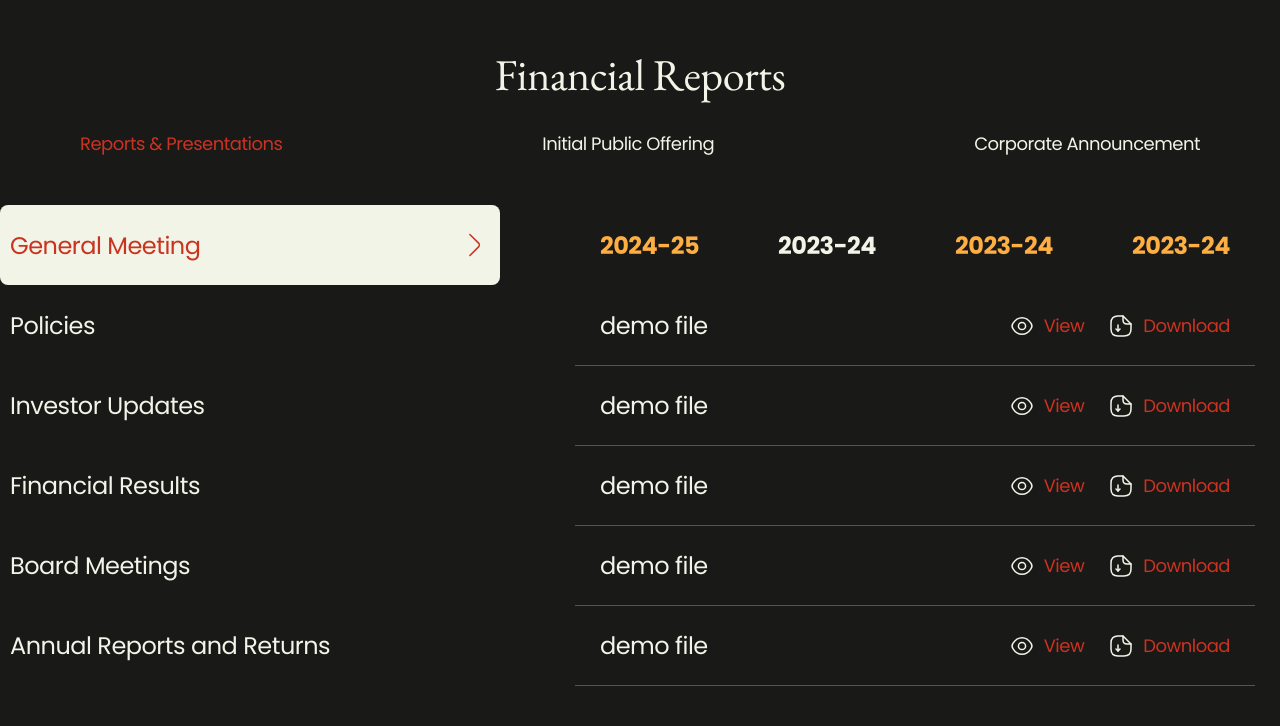
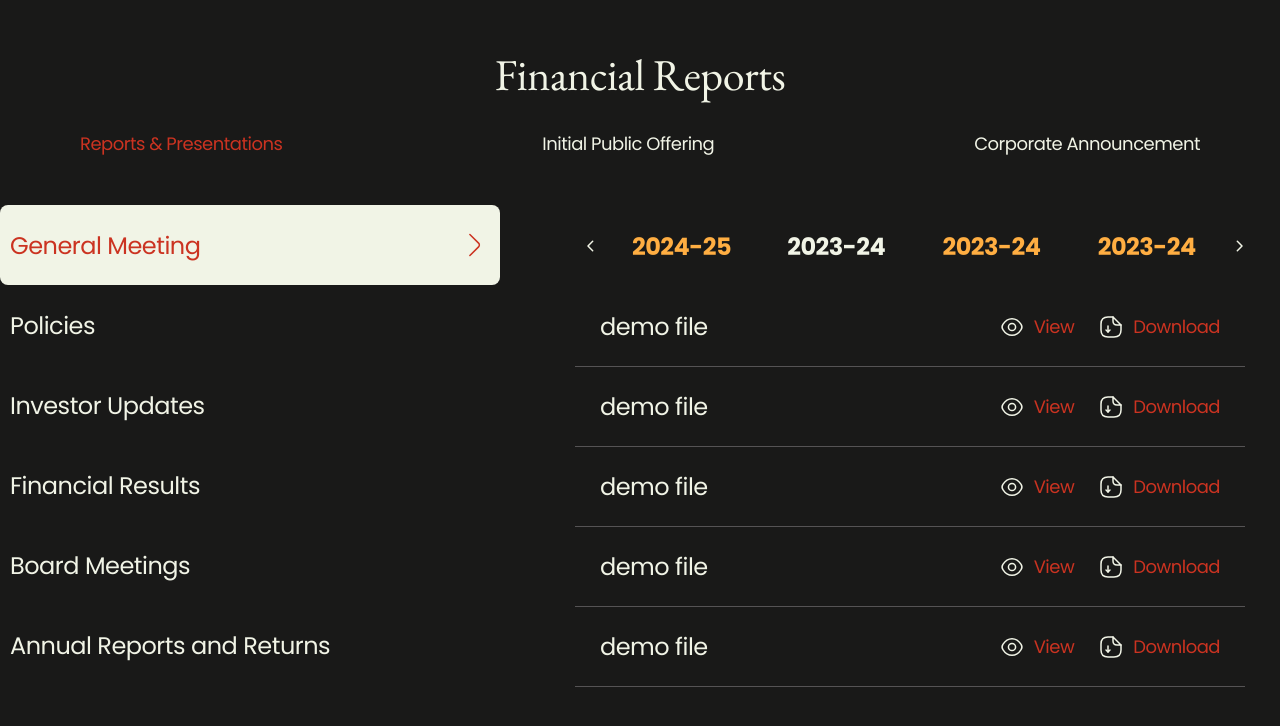
Before and after one commit to TarunRajpurohit123/pace-bussiness-website, a Next.js app in the folder pace-website/: page /investors in a window 1280 px wide. Shown: the top 726 px of the page. Built offline with nearby package versions, Linux system fonts and the light colour scheme.

Commit message:
year carousel in reports section

```diff
--- a/pace-website/src/app/globals.css
+++ b/pace-website/src/app/globals.css
@@ -997,7 +997,7 @@ option:hover {
 }
 
 .reportRow {
-  width: 68rem;
+  width: 67rem;
   height: 8rem;
   padding: 0px 2.5rem 0px 2.5rem;
   border-bottom: 0.1rem solid var(--gray_700);
--- a/pace-website/src/app/investors/ReportSection.jsx
+++ b/pace-website/src/app/investors/ReportSection.jsx
@@ -1,11 +1,17 @@
 "use client";
 
 import ReportrightArrow from "@/components/svgs/ReportrightArrow";
-import { useState } from "react";
+import { useRef, useState } from "react";
 import ReportRow from "./ReportRow";
+import { Swiper, SwiperSlide, useSwiper } from "swiper/react";
+import "swiper/css";
+import "swiper/css/pagination";
+import CircleArrowPrevIcon from "@/components/svgs/CircleArrowPrevIcon";
+import CircleArrowNextIcon from "@/components/svgs/CircleArrowNextIcon";
 
 export default function ReportSection() {
   const [currentTab, setCurrentTab] = useState(1);
+  const swiperRef = useRef(null);
   return (
     <>
       <section className="report__wrapper">
@@ -56,13 +62,63 @@ export default function ReportSection() {
           {/* report lists */}
           <div className="report__list">
             {/* year tab goes here*/}
-            <div className="year__tab__section flex justify-between items-center p-[2.5rem]">
-              <button className="year__tab">2024-25</button>
-              <button className="year__tab year__tab_act">2023-24</button>
-              <button className="year__tab">2023-24</button>
-              <button className="year__tab">2023-24</button>
+            <div className="flex items-center justify-between">
+              <button
+                className="mr-[2.5rem]"
+                onClick={() => {
+                  if (swiperRef.current) swiperRef.current.slidePrev();
+                }}
+              >
+                <CircleArrowPrevIcon isBorder={false}  color="var(--pure)" />
+              </button>
+
+              <Swiper
+                slidesPerView={4}
+                spaceBetween={30}
+                loop={true}
+                pagination={{
+                  clickable: true,
+                }}
+                onSwiper={(swiper) => {
+                  swiperRef.current = swiper; // Store the Swiper instance in the ref
+                }}
+                className="mySwiper"
+              >
+                <SwiperSlide>
+                  <button className="year__tab">2024-25</button>
+                </SwiperSlide>
+                <SwiperSlide>
+                  <button className="year__tab year__tab_act">2023-24</button>
+                </SwiperSlide>
+                <SwiperSlide>
+                  <button className="year__tab">2023-24</button>
+                </SwiperSlide>
+                <SwiperSlide>
+                  <button className="year__tab">2023-24</button>
+                </SwiperSlide>
+                <SwiperSlide>
+                  <button className="year__tab">2024-25</button>
+                </SwiperSlide>
+                <SwiperSlide>
+                  <button className="year__tab year__tab_act">2023-24</button>
+                </SwiperSlide>
+                <SwiperSlide>
+                  <button className="year__tab">2023-24</button>
+                </SwiperSlide>
+                <SwiperSlide>
+                  <button className="year__tab">2023-24</button>
+                </SwiperSlide>
+              </Swiper>
+              <button
+                className=""
+                onClick={() => {
+                  if (swiperRef.current) swiperRef.current.slideNext();
+                }}
+              >
+                <CircleArrowNextIcon isBorder={false} color="var(--pure)" />
+              </button>
             </div>
-            <div className="report__list_wrapper">
+            <div className="report__list_wrapper mt-[2.5rem]">
               {/* year tab end here*/}
               <ReportRow
                 name={"demo file"}
--- a/pace-website/src/components/svgs/CircleArrowNextIcon.jsx
+++ b/pace-website/src/components/svgs/CircleArrowNextIcon.jsx
@@ -1,4 +1,7 @@
-export default function CircleArrowNextIcon({ color = "var(--iconColor)" }) {
+export default function CircleArrowNextIcon({
+  color = "var(--iconColor)",
+  isBorder = true,
+}) {
   return (
     <>
       <svg
@@ -8,6 +11,7 @@ export default function CircleArrowNextIcon({ color = "var(--iconColor)" }) {
         fill="none"
         xmlns="http://www.w3.org/2000/svg"
       >
+        {isBorder && (
           <path
             d="M16.0001 29.3333C23.3639 29.3333 29.3334 23.3638 29.3334 16C29.3334 8.63616 23.3639 2.66663 16.0001 2.66663C8.63628 2.66663 2.66675 8.63616 2.66675 16C2.66675 23.3638 8.63628 29.3333 16.0001 29.3333Z"
             stroke={color}
@@ -16,6 +20,7 @@ export default function CircleArrowNextIcon({ color = "var(--iconColor)" }) {
             strokeLinecap="round"
             strokeLinejoin="round"
           />
+        )}
         <path
           d="M14.3201 20.7067L19.0134 16L14.3201 11.2933"
           stroke={color}
--- a/pace-website/src/components/svgs/CircleArrowPrevIcon.jsx
+++ b/pace-website/src/components/svgs/CircleArrowPrevIcon.jsx
@@ -1,4 +1,7 @@
-export default function CircleArrowPrevIcon({ color = "var(--iconColor)" }) {
+export default function CircleArrowPrevIcon({
+  color = "var(--iconColor)",
+  isBorder = true,
+}) {
   return (
     <>
       <svg
@@ -8,6 +11,7 @@ export default function CircleArrowPrevIcon({ color = "var(--iconColor)" }) {
         fill="none"
         xmlns="http://www.w3.org/2000/svg"
       >
+        {isBorder && (
           <path
             d="M16.0001 29.3333C23.3639 29.3333 29.3334 23.3638 29.3334 16C29.3334 8.63616 23.3639 2.66663 16.0001 2.66663C8.63628 2.66663 2.66675 8.63616 2.66675 16C2.66675 23.3638 8.63628 29.3333 16.0001 29.3333Z"
             stroke={color}
@@ -16,6 +20,8 @@ export default function CircleArrowPrevIcon({ color = "var(--iconColor)" }) {
             strokeLinecap="round"
             strokeLinejoin="round"
           />
+        )}
+
         <path
           d="M17.6799 20.7067L12.9866 16L17.6799 11.2933"
           stroke={color}
```
Lines whose indentation alone changed are shown as unchanged.
